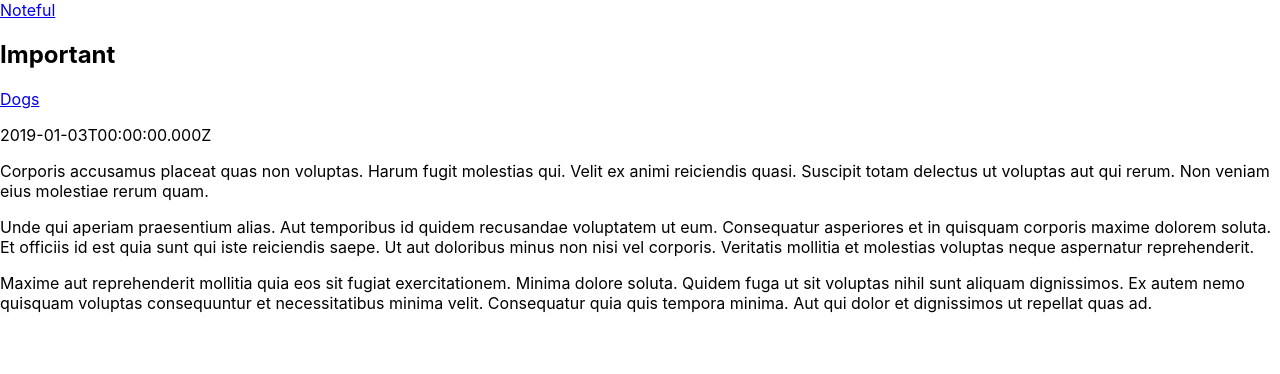
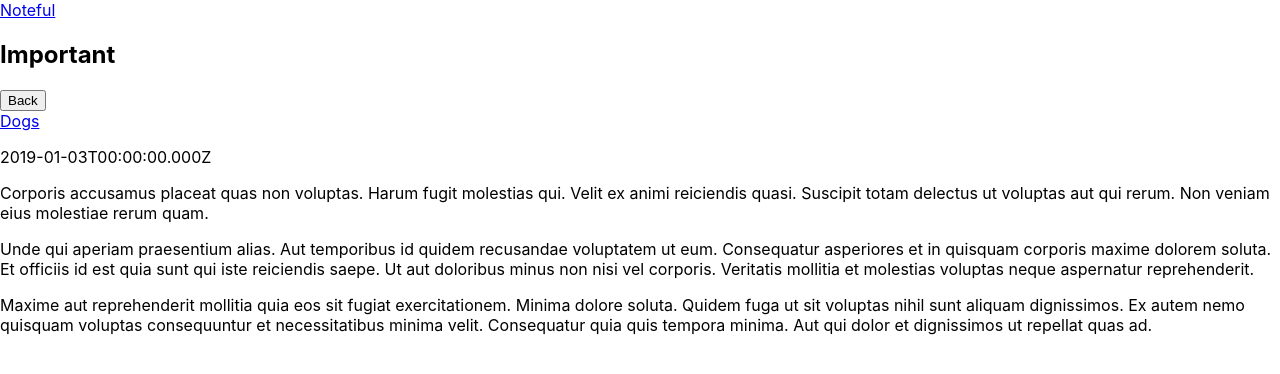
Before and after one commit to kylerRenneker/noteful-app, a React (Create React App) app: page /note/cbc787a0-ffaf-11e8-8eb2-f2801f1b9fd1 in a window 1280 px wide. Shown: the top 374 px of the page. Built offline with nearby package versions, Linux system fonts and the light colour scheme.

Commit message:
added back button

```diff
--- a/src/NotePageMain/NotePageMain.js
+++ b/src/NotePageMain/NotePageMain.js
@@ -1,9 +1,10 @@
 import React, { Component } from 'react';
-import Note from '../Note/Note'
+import Note from '../Note/Note';
+import BackButton from '../BackButton/BackButton';
 
 class NotePageMain extends Component {
 
-    getNote(notes=[], noteId) {
+    getNote(notes = [], noteId) {
         console.log(notes)
         const note = notes.find(note => note.id === noteId)
         return note
@@ -11,18 +12,21 @@ class NotePageMain extends Component {
 
     render() {
         console.log(this.props)
-    const { notes=[] } = this.props
+        const { notes = [] } = this.props
         console.log(notes)
         const { noteId } = this.props.match.params
         const note = this.getNote(notes, noteId)
         console.log(note);
         return (
+            <>
+                <BackButton {...this.props} />
                 <section>
-                <Note id={note.id} name={note.name} modified={note.modified}/>
+                    <Note id={note.id} name={note.name} modified={note.modified} />
                     <div>{note.content.split(/\n \r|\n/).map((para, i) =>
                         <p key={i}>{para}</p>
                     )}</div>
                 </section>
+            </>
         );
     }
 }
--- a/src/backButton/backButton.js
+++ b/src/backButton/backButton.js
@@ -1,13 +1,13 @@
 import React, { Component } from 'react';
 
-class backButton extends Component {
+class BackButton extends Component {
     render() {
         return (
-            <div>
-
-            </div>
+            <>
+                <button onClick={this.props.history.goBack}>Back</button>
+            </>
         );
     }
 }
 
-export default backButton;
+export default BackButton;
```
Lines whose indentation alone changed are shown as unchanged.
